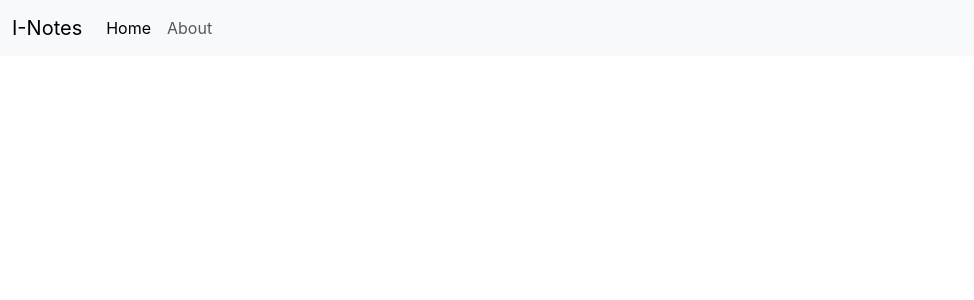
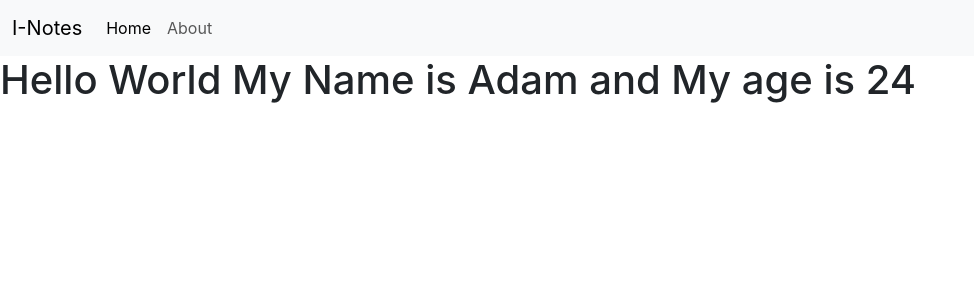
Before and after one commit to Mr-Strange-01/i-notes-react, a React (Create React App) app: page /about in a window 1280 px wide. Shown: the top 300 px of the page, without its empty margins (0-974 px from the left). Built offline with nearby package versions, Linux system fonts and the light colour scheme.

Commit message:
##25/11 Created Contect Hook

```diff
--- a/src/App.js
+++ b/src/App.js
@@ -2,10 +2,12 @@ import { BrowserRouter, Routes, Route } from 'react-router-dom';
 import Home from './Components/Home';
 import About from './Components/About';
 import Navbar from './Components/Layouts/Navbar';
+import NoteState from './Context/NoteState';
 
 function App() {
   return (
     <>
+      <NoteState>
         <BrowserRouter>
           <Navbar />
           <Routes>
@@ -13,6 +15,7 @@ function App() {
               <Route path="/about" element={<About />} />
           </Routes>
         </BrowserRouter>
+      </NoteState>
     </>
   );
 }
--- a/src/Components/About.js
+++ b/src/Components/About.js
@@ -1,9 +1,15 @@
-import React from 'react'
+import React, { useContext, useEffect } from 'react'
+import NoteContext from '../Context/context'
 
 export default function About() {
+  const context = useContext(NoteContext);
+  useEffect(() => {
+    context.update();
+  }, []);
+
   return (
     <div>
-
+      <h1>Hello World My Name is {context.state.name} and My age is {context.state.age}</h1>
     </div>
   )
 }
--- /dev/null
+++ b/src/Context/NoteState.js
@@ -0,0 +1,24 @@
+import NoteContext from "./context";
+import { useState } from "react";
+
+const NoteState = (props) => {
+    const [state, setState] = useState({
+        name: "Rahul",
+        age: 23
+    });
+    const update = () => {
+        setTimeout(() => {
+            setState({
+                name: "Adam",
+                age: 24
+            });
+        }, 1500);
+    }
+    return (
+        <NoteContext.Provider value={{state, update}}>
+            {props.children}
+        </NoteContext.Provider>
+    )
+}
+
+export default NoteState;
--- /dev/null
+++ b/src/Context/context.js
@@ -0,0 +1,5 @@
+import { createContext, useContext } from "react";
+
+const NoteContext = createContext();
+
+export default NoteContext;
```
Lines whose indentation alone changed are shown as unchanged.
